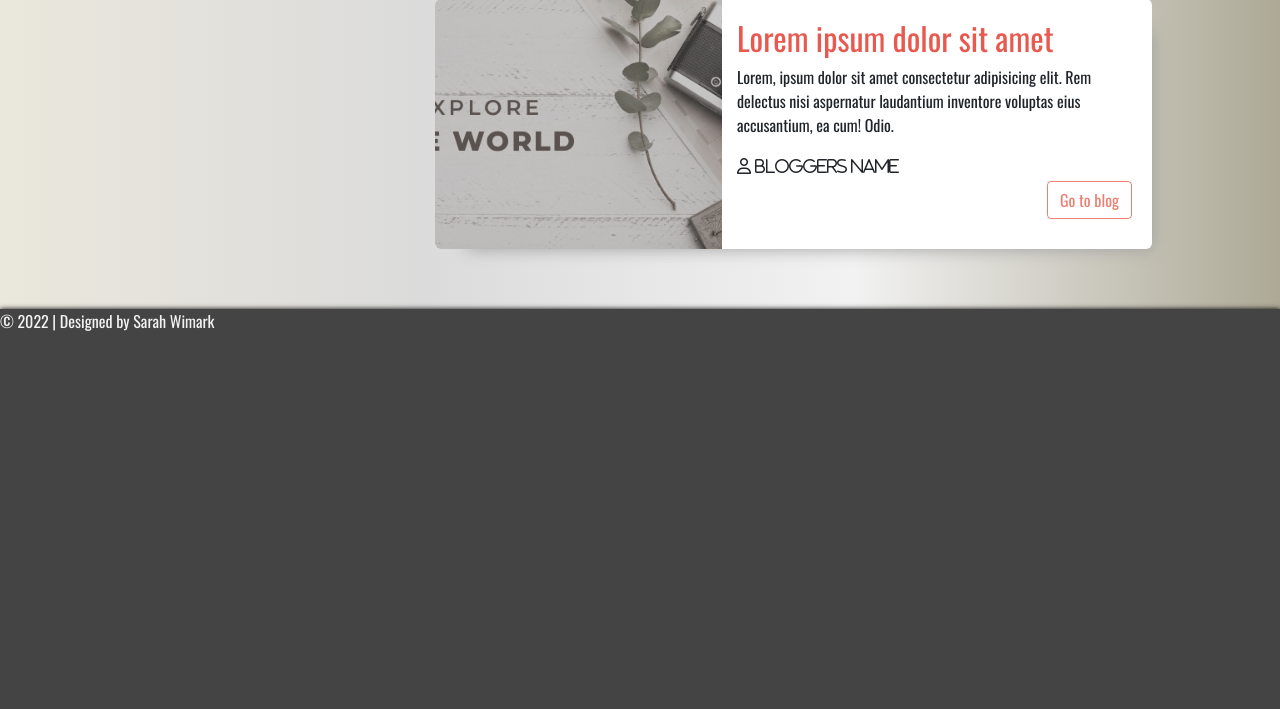
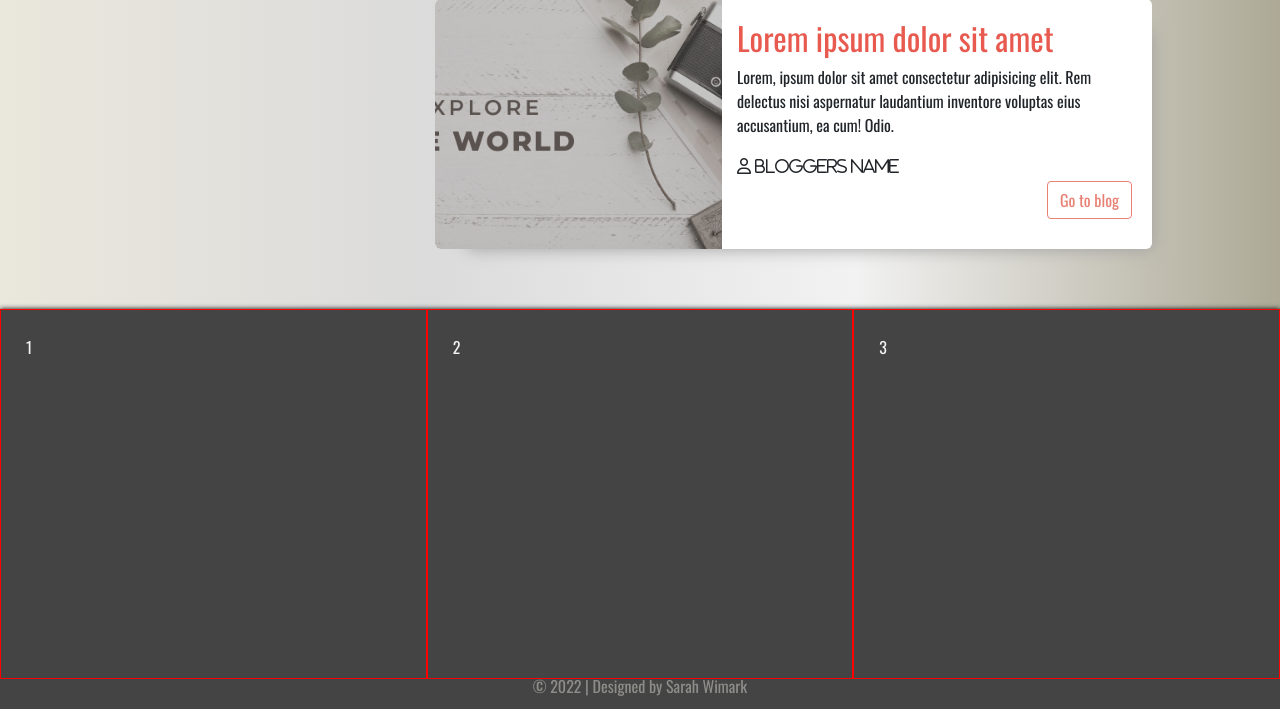
Before and after one commit to SarahWimark/Blog, a PHP site: page / in a window 1280 px wide. Shown: the part 1427-2136 px from the top of the page. Run offline with PHP 8.4, Linux system fonts and the light colour scheme; some libraries are stand-ins or nearby versions.

Commit message:
Styiling footer

```diff
--- a/src/includes/footer.php
+++ b/src/includes/footer.php
@@ -1,8 +1,8 @@
 <footer>
     <div class="footer-content">
-        <div class="about"></div>
-        <div class="links"></div>
-        <div class="contact-form"></div>
+        <div class="about">1 </div>
+        <div class="links">2 </div>
+        <div class="contact-form">3 </div>
     </div>
     <div class="footer-bottom">
         &copy; 2022 | Designed by Sarah Wimark
--- a/src/styles/main.css
+++ b/src/styles/main.css
@@ -5,6 +5,7 @@
 }
 
 body {
+  height: 100%;
   font-family: "Oswald", sans-serif;
   background-color: #eae7dc;
   background: #eae7dc; /* fallback for old browsers */
@@ -24,13 +25,16 @@ body {
   ); /* W3C, IE 10+/ Edge, Firefox 16+, Chrome 26+, Opera 12+, Safari 7+ */
 }
 
+main {
+  min-height: 100vh;
+}
+
 a {
   text-decoration: none;
   color: #444;
 }
 
 a:hover {
-  color: #444;
   color: #8e8d8a;
 }
 
@@ -72,7 +76,32 @@ footer {
   color: #f2f2f2;
   height: 400px;
   box-shadow: 0px 0 5px #000;
+  position: relative;
+}
+
+.footer-content {
+  width: 100%;
+  position: absolute;
+  height: 370px;
+  display: flex;
+}
+
+.about,
+.links,
+.contact-form {
+  flex: 1;
+  border: 1px solid red;
+  padding: 25px;
 }
 
 .footer-bottom {
+  bottom: 0;
+  left: 0;
+  padding: 5px;
+  margin: 10px 0;
+  width: 100%;
+  height: 30px;
+  color: #8e8d8a;
+  text-align: center;
+  position: absolute;
 }
```
